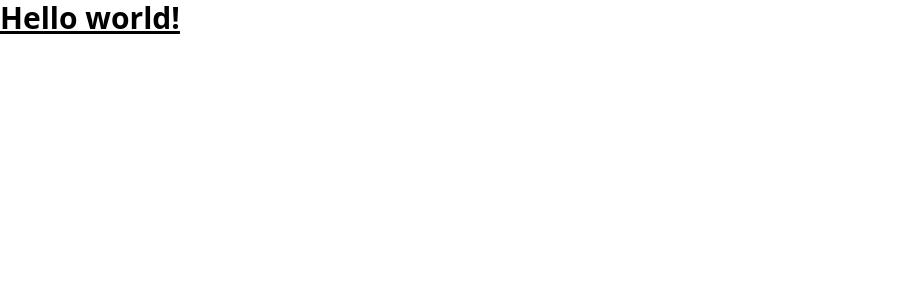
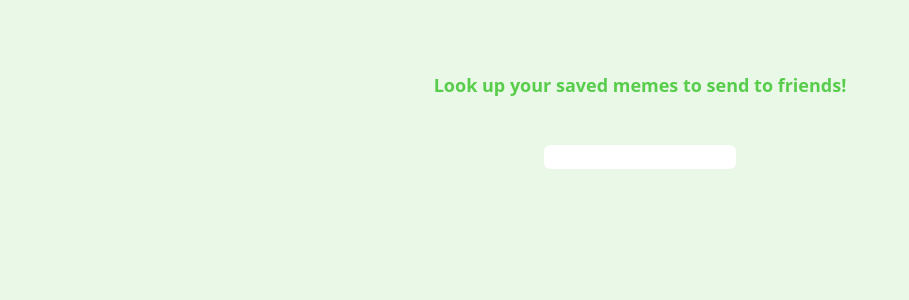
Before and after one commit to obrian33/meme-save-react-app, a React (Create React App) app: page / in a window 1280 px wide. Shown: the top 300 px of the page, without its empty margins (0-909 px from the left). Built offline with nearby package versions, Linux system fonts and the light colour scheme.

Commit message:
Added in pallete and initial components.

```diff
--- a/src/App.js
+++ b/src/App.js
@@ -1,10 +1,22 @@
+import { useState } from 'react';
 import './App.css';
 
 function App() {
+  const [results, setResults] = useState([]);
+
+  const getSuggestions = (event) => {
+    console.log(event.target.value);
+  }
+
   return (
-    <h1 className="text-3xl font-bold underline">
-      Hello world!
-    </h1>
+    <div className="container flex flex-col mx-auto min-h-screen bg-lime-100">
+      <div className='flex m-6 flex-col h-48 justify-evenly items-center'>
+        <div className='text-lg text-lime-600 text-center font-semibold'> Look up your saved memes to send to friends!</div>
+        <input onChange={(e) => getSuggestions(e)} className='p-2 rounded-md w-48 h-6'></input>
+
+        {/* <button onClick={() => console.log(search)} className='text-lime-50 bg-lime-600 rounded-2xl w-36 h-8'>Search</button> */}
+      </div>
+    </div>
   );
 }
 
--- a/tailwind.config.js
+++ b/tailwind.config.js
@@ -2,6 +2,20 @@
 module.exports = {
   content: ["./src/**/*.{js,jsx,ts,tsx}",],
   theme: {
+    colors: {
+      "lime": {
+        "50": "#F4FCF3",
+        "100": "#E9F8E7",
+        "200": "#D3F2CF",
+        "300": "#BCEBB7",
+        "400": "#A2E39B",
+        "500": "#8DDD84",
+        "600": "#58CD4B",
+        "700": "#3BA82E",
+        "800": "#27701F",
+        "900": "#14380F"
+      }
+    },
     extend: {},
   },
   plugins: [],
```
